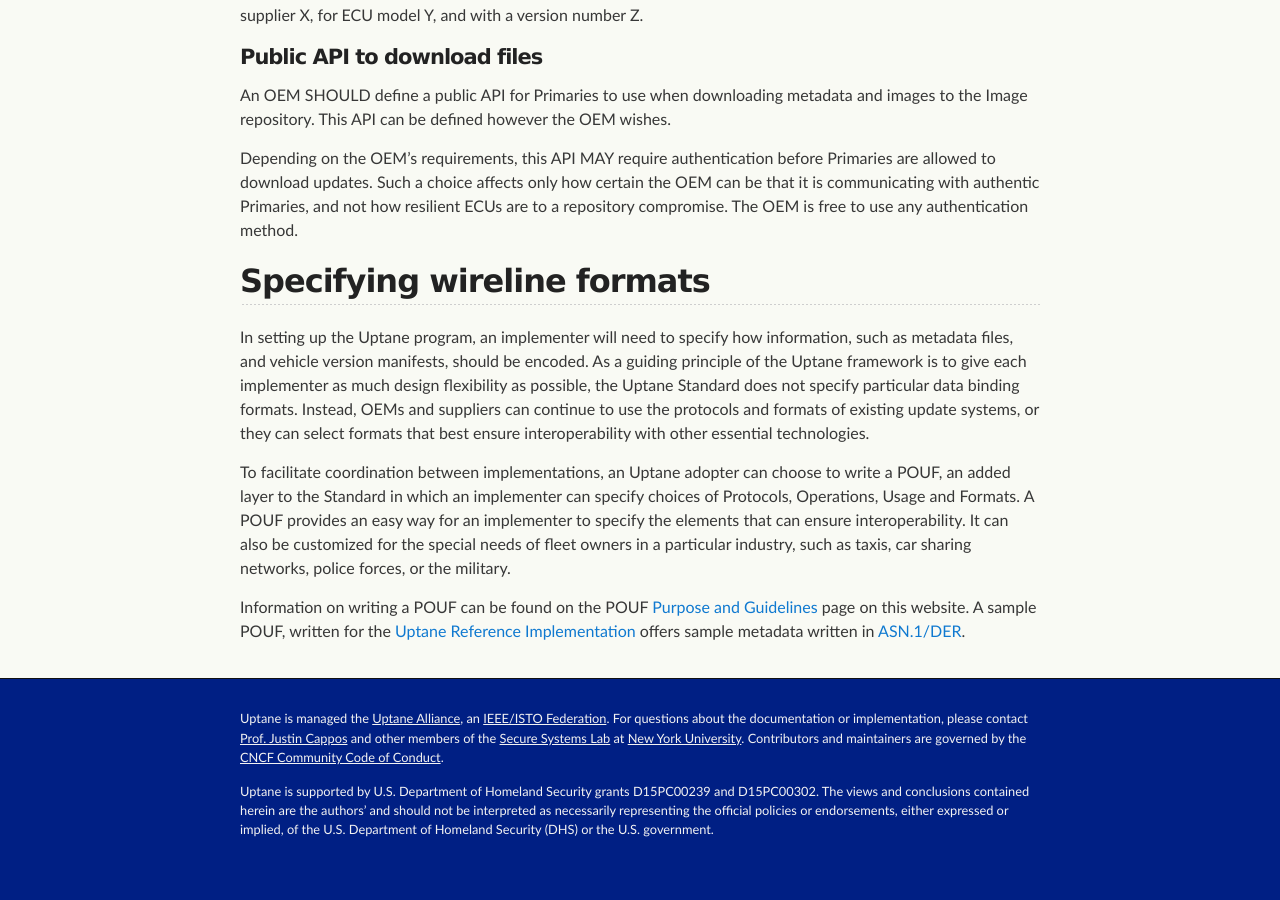
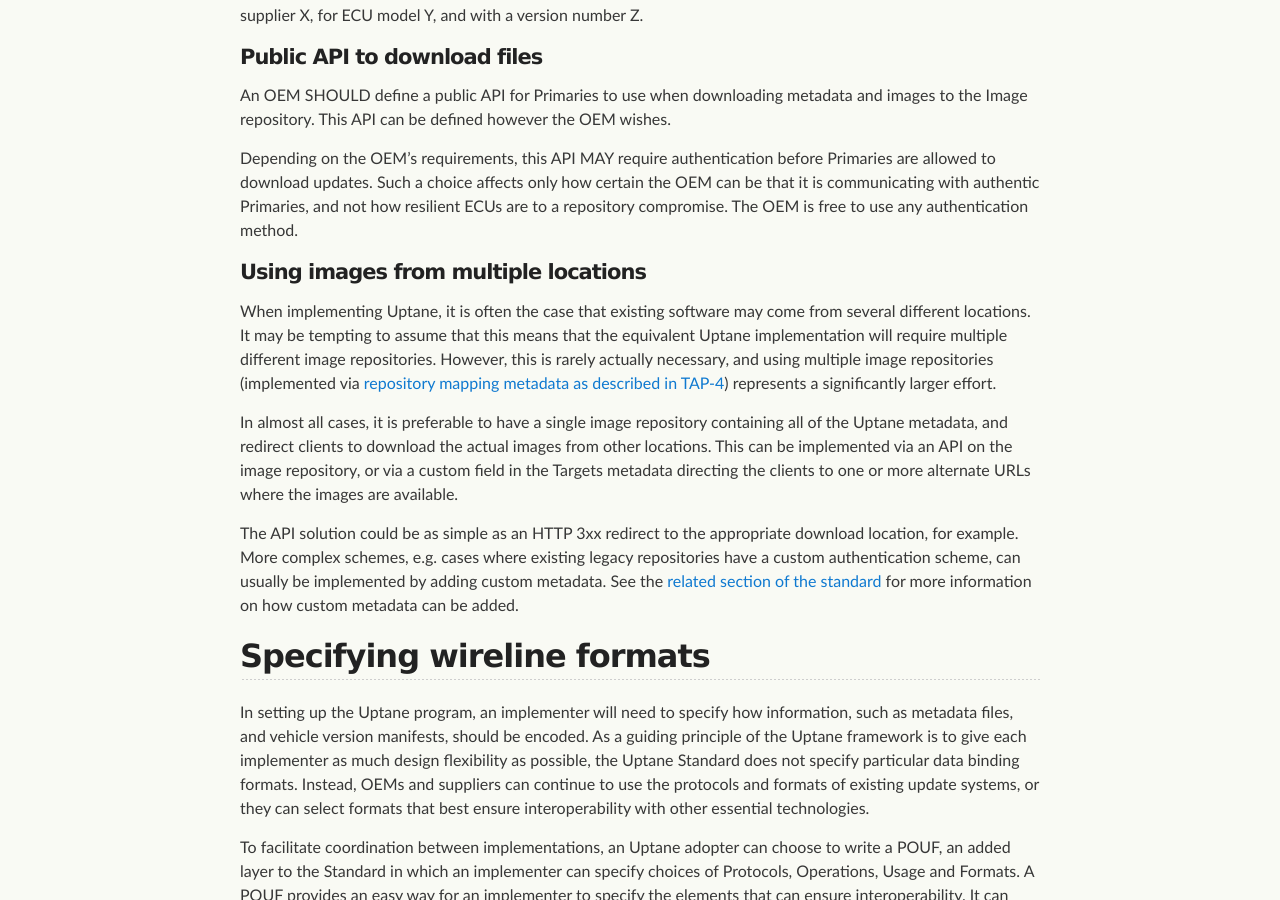
Before and after one commit to uptane/deployment-considerations, a Jekyll site: the page built from repositories.md, in a window 1280 px wide and 900 px high, scrolled down 8635 px. Built offline with Jekyll 4.4.1, drawn with Linux system fonts in a browser that asks for light colours; our own code applies the rules of GitHub Pages for plain Markdown files; before the commit the page ends 9509 px from its top, so only the background shows below that.

Commit message:
Explain why custom URIs should be preferred over multiple image repos
Signed-off-by: Jon Oster <jon.oster@here.com>

```diff
--- a/repositories.md
+++ b/repositories.md
@@ -201,6 +201,14 @@ An OEM SHOULD define a public API for Primaries to use when downloading metadata
 
 Depending on the OEM's requirements, this API MAY require authentication before Primaries are allowed to download updates.  Such a choice affects only how certain the OEM can be that it is communicating with authentic Primaries, and not how resilient ECUs are to a repository compromise. The OEM is free to use any authentication method.
 
+#### Using images from multiple locations
+
+When implementing Uptane, it is often the case that existing software may come from several different locations. It may be tempting to assume that this means that the equivalent Uptane implementation will require multiple different image repositories. However, this is rarely actually necessary, and using multiple image repositories (implemented via [repository mapping metadata as described in TAP-4](https://github.com/theupdateframework/taps/blob/master/tap4.md)) represents a significantly larger effort.
+
+In almost all cases, it is preferable to have a single image repository containing all of the Uptane metadata, and redirect clients to download the actual images from other locations. This can be implemented via an API on the image repository, or via a custom field in the Targets metadata directing the clients to one or more alternate URLs where the images are available.
+
+The API solution could be as simple as an HTTP 3xx redirect to the appropriate download location, for example. More complex schemes, e.g. cases where existing legacy repositories have a custom authentication scheme, can usually be implemented by adding custom metadata. See the [related section of the standard](https://uptane.github.io/uptane-standard/uptane-standard.html#custom-metadata-about-images) for more information on how custom metadata can be added.
+
 ## Specifying wireline formats
 
 In setting up the Uptane program, an implementer will need to specify how information, such as metadata files, and vehicle version manifests, should be encoded. As a guiding principle of the Uptane framework is to give each implementer as much design flexibility as possible, the Uptane Standard does not specify particular data binding formats. Instead, OEMs and suppliers can continue to use the protocols and formats of existing update systems, or they can select formats that best  ensure interoperability with other essential technologies.
```
